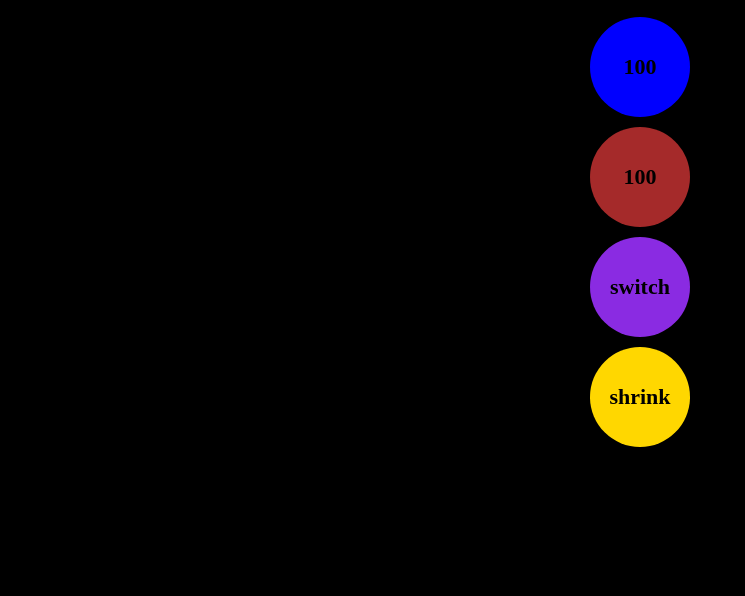
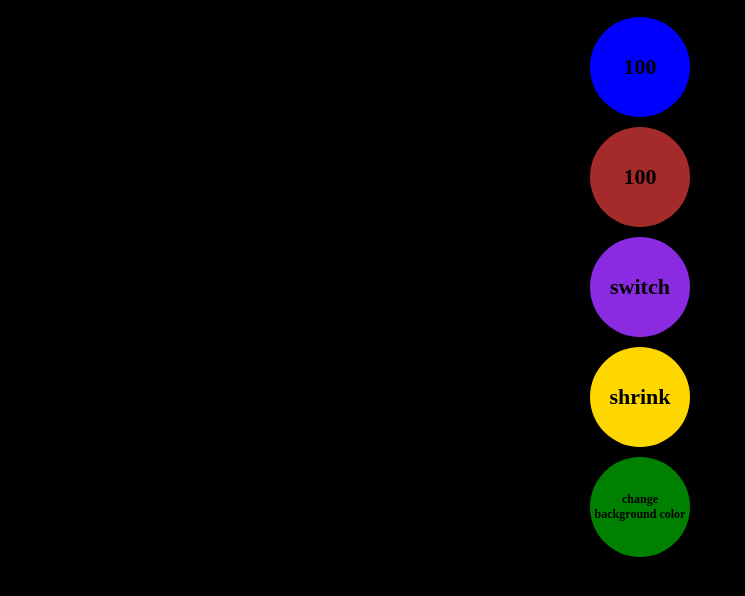
Before and after one commit to OferKoren/git_ex3, a plain HTML site: page index.html in a window 1280 px wide. Shown: the part 110-706 px from the top of the page, without its empty margins (0-745 px from the left). Drawn offline with Linux system fonts and the light colour scheme.

Commit message:
Add ball changes background color random

```diff
--- a/css/styles.css
+++ b/css/styles.css
@@ -45,3 +45,9 @@ h2 {
 .ball-four {
     background-color: gold;
 }
+
+.ball-five {
+    background-color: green;
+    font-size: 12px;
+    text-align: center;
+}
--- a/index.html
+++ b/index.html
@@ -15,6 +15,7 @@
     <div class="ball ball-two" onclick="onBallClick(this,240)">100</div>
     <div class="ball ball-three" onclick="onSwitchBalls()"> switch</div>
     <div class="ball ball-four" onclick="onShrink()">shrink</div>
+    <div class="ball ball-five" onclick="onChangebackground()">change background color</div>
     <script src="js/utils.js"></script>
     <script src="js/main.js"></script>
 </body>
--- a/js/main.js
+++ b/js/main.js
@@ -71,6 +71,12 @@ function onShrink() {
     updateBallsText()
 }
 
+//*change the color of the background randomly
+function onChangebackground() {
+    const randColor = getRandomColor()
+    document.body.style.backgroundColor = randColor
+}
+//*updates the balls text acoording to its size
 function updateBallsText() {
     for (ball in gBalls) {
         const width = gBalls[ball].style.width
```
